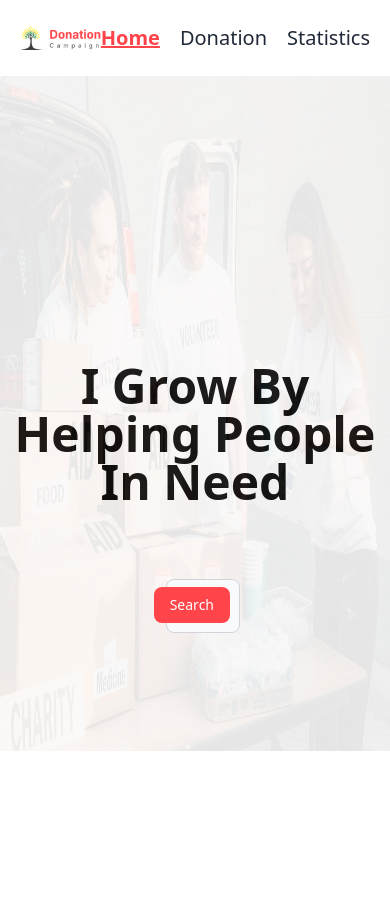
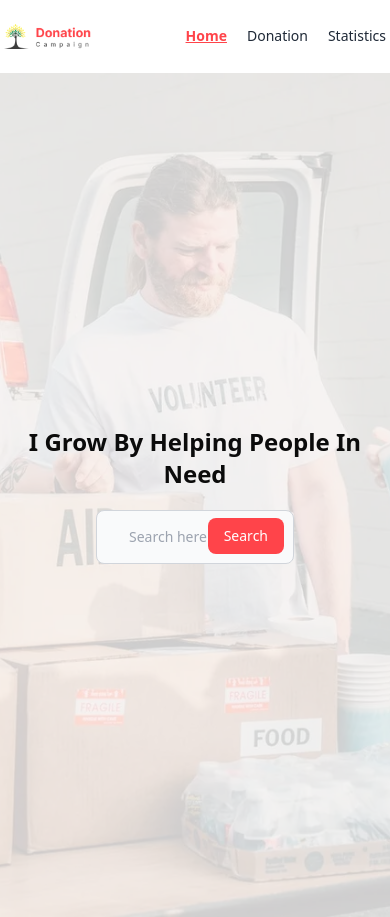
Before and after one commit to sadia111-a/Donation-Campaign-website, a React (Vite) app: page / in a window 390 px wide. Before the commit the page ends 844 px from the top, so only its background shows below. Built offline with nearby package versions, Linux system fonts and the light colour scheme.

Commit message:
make my navbar and banner part responsive here

```diff
--- a/src/Components/Header/Banner/Banner.jsx
+++ b/src/Components/Header/Banner/Banner.jsx
@@ -17,18 +17,66 @@ const Banner = () => {
 
   //   }
   // onSubmit={handleSearch}
+  // <div className="lg:h-[80vh]  ">
+  //   <h1 className="absolute text-center bottom-[40%] w-full mt-10 lg:mt-24 text-2xl md:text-3xl lg:text-5xl  text-[#0B0B0B] font-bold">
+  //     I Grow By Helping People In Need
+  //   </h1>
+  //   <img
+  //     className="h-full w-full opacity-10 relative"
+  //     src="src/assets/How-to-Donate-on-Giving-Tuesday.webp"
+  //     alt=""
+  //   />
+
+  //   <div className="searchbar absolute left-20 right-16 bottom-[25%] mx-auto w-full lg:w-[60%] ml-30  px-20">
+  //     <form>
+  //       <label className="mb-2 text-sm font-medium text-gray-900 sr-only dark:text-white">
+  //         Search
+  //       </label>
+  //       <div className="relative">
+  //         <div className="absolute inset-y-0 left-0 flex items-center pl-3 pointer-events-none">
+  //           <svg
+  //             className="w-4 h-4 text-gray-500 dark:text-gray-400"
+  //             aria-hidden="true"
+  //             xmlns="http://www.w3.org/2000/svg"
+  //             fill="none"
+  //             viewBox="0 0 20 20"
+  //           >
+  //             <path d="m19 19-4-4m0-7A7 7 0 1 1 1 8a7 7 0 0 1 14 0Z" />
+  //           </svg>
+  //         </div>
+  //         <input
+  //           type="search"
+  //           name="search"
+  //           id="default-search"
+  //           className="block w-full p-4 pl-8 text-sm text-gray-900 border border-gray-300 rounded-lg bg-gray-50 focus:ring-blue-500 focus:border-blue-500 dark:bg-gray-700 dark:border-gray-600 dark:placeholder-gray-400 dark:text-white dark:focus:ring-blue-500 dark:focus:border-blue-500"
+  //           placeholder="Search here......."
+  //           required
+  //         />
+  //         <button
+  //           type="submit"
+  //           className="text-white absolute right-2.5 bottom-2.5 bg-[#FF444A] hover:bg-blue-800 focus:ring-4 focus:outline-none focus:ring-blue-300 font-medium rounded-lg text-sm px-4 py-2 dark:bg-blue-600 dark:hover:bg-blue-700 dark:focus:ring-blue-800"
+  //         >
+  //           Search
+  //         </button>
+  //       </div>
+  //     </form>
+  //   </div>
+  // </div>;
   return (
-    <div className="h-[80vh]  ">
-      <h1 className=" absolute text-center bottom-[40%] w-full mt-24 text-5xl  text-[#0B0B0B] font-bold">
+    <div
+      className="hero min-h-screen"
+      style={{
+        backgroundImage: "url(src/assets/How-to-Donate-on-Giving-Tuesday.webp)",
+      }}
+    >
+      <div className="hero-overlay bg-white bg-opacity-80"></div>
+      <div className="hero-content text-center text-neutral-content">
+        <div className="md:max-w-md lg:max-w-5xl ">
+          <h1 className="mb-5 text-2xl md:text-3xl lg:text-5xl  text-[#0B0B0B] font-bold">
             I Grow By Helping People In Need
           </h1>
-      <img
-        className="h-full w-full opacity-10 relative"
-        src="src/assets/How-to-Donate-on-Giving-Tuesday.webp"
-        alt=""
-      />
 
-      <div className="searchbar absolute left-20 right-16 bottom-[25%] mx-auto w-[60%] ml-30  px-20">
+          <div className=" mx-auto w-full lg:w-[80%] ml-30  px-20">
             <form>
               <label className="mb-2 text-sm font-medium text-gray-900 sr-only dark:text-white">
                 Search
@@ -63,6 +111,8 @@ const Banner = () => {
             </form>
           </div>
         </div>
+      </div>
+    </div>
   );
 };
 
--- a/src/Components/Header/Logo/Logo.jsx
+++ b/src/Components/Header/Logo/Logo.jsx
@@ -1,7 +1,11 @@
 const Logo = () => {
   return (
     <div>
-      <img src="src/assets/Logo.png" alt="" />
+      <img
+        className="w-1/2 md:w-1/2 lg:w-full"
+        src="src/assets/Logo.png"
+        alt=""
+      />
     </div>
   );
 };
--- a/src/Components/Header/Navbar.jsx
+++ b/src/Components/Header/Navbar.jsx
@@ -4,9 +4,9 @@ import Logo from "./Logo/Logo";
 const Navbar = () => {
   return (
     <div>
-      <nav className="flex justify-between items-center py-6 px-5">
+      <nav className="flex gap-2 px-1 justify-between items-center py-6  lg:px-5">
         <Logo></Logo>
-        <ul className="flex gap-5 text-xl">
+        <ul className="flex gap-5 text-sm lg:text-xl">
           <li>
             <NavLink
               to="/"
@@ -14,7 +14,7 @@ const Navbar = () => {
                 isPending
                   ? "pending "
                   : isActive
-                  ? "text-[#FF444A] underline text-xl font-bold"
+                  ? "text-[#FF444A] underline text-sm lg:text-xl font-bold"
                   : ""
               }
             >
@@ -28,7 +28,7 @@ const Navbar = () => {
                 isPending
                   ? "pending"
                   : isActive
-                  ? "text-[#FF444A] underline text-xl font-bold"
+                  ? "text-[#FF444A] underline text-sm lg:text-xl font-bold"
                   : ""
               }
             >
@@ -42,7 +42,7 @@ const Navbar = () => {
                 isPending
                   ? "pending"
                   : isActive
-                  ? "text-[#FF444A] underline text-xl font-bold"
+                  ? "text-[#FF444A] underline text-sm lg:text-xl font-bold"
                   : ""
               }
             >
```
Lines whose indentation alone changed are shown as unchanged.
